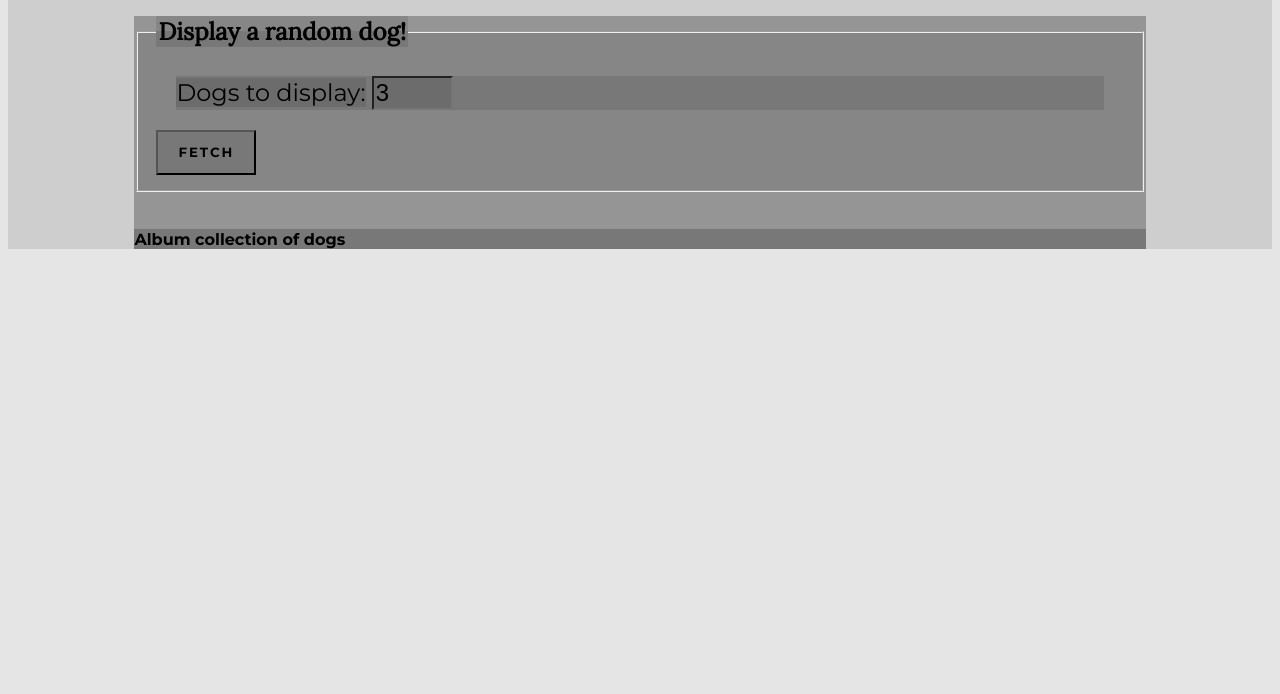
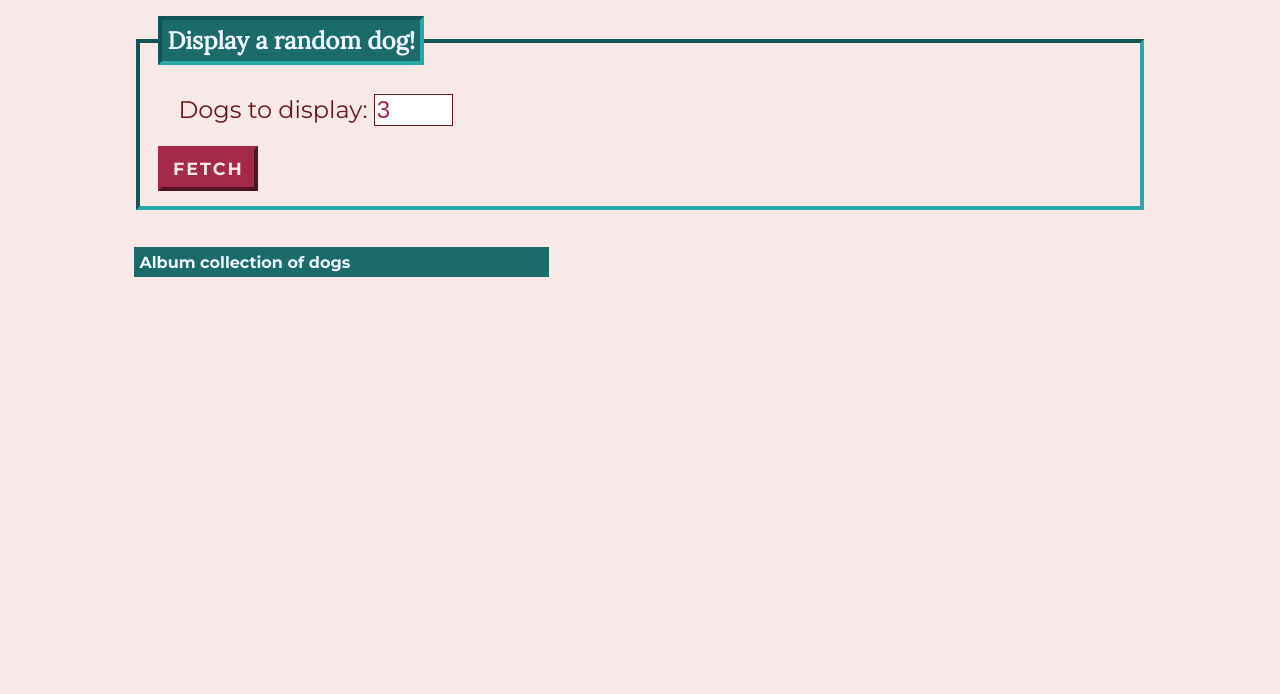
Before and after one commit to tommygebru/animated-spoon, a plain HTML site: page index.html in a window 1280 px wide. Shown: the part 106-800 px from the top of the page. Drawn offline with nearby package versions, Linux system fonts and the light colour scheme.

Commit message:
add color to text

```diff
--- a/main.css
+++ b/main.css
@@ -1,13 +1,16 @@
 /***************************
 B A S E   S T Y L E S
 ***************************/
-
+/*
 * {
 	background: rgba(0, 0, 0, .1);
 }
+*/
 body {
 	font-family: 'Lora', serif;
 	font-size: 1.5rem;
+  background: #f9e8e8;
+  color: #681a1a;
 }
 h1, h2, h3, h4, h5, h6, a, button, label {
 	font-family: 'Montserrat', sans-serif;
@@ -16,15 +19,34 @@ button {
 	width: 100px;
 	height: 45px;
 	font-weight: 700;
+  font-size: 1.1rem;
 	cursor: pointer;
 	letter-spacing: 2px;
 	text-transform: uppercase;
+  border: 4px outset #a52a49;
+  color: #f9e8e8;
+  background: #a52a49;
 }
+button:hover {
+  border: 4px inset #a52a49;
+  color: #f9e8e8;
+  background: #681a1a;
+}
+button:focus, input:focus {outline:0;}
+
 legend {
 	font-weight: 700;
+  border: 4px inset #2aa8a8;
+  background:#1b6b6b;
+  color: aliceblue;
+  padding: 5px;
 }
+fieldset{border: 4px inset #2aa8a8;}
+
 input {
 	font-size: 1.5rem;
+  color: #a52a49;
+  border: 1px solid #681a1a;
 }
 form div {
 	margin: 20px;
@@ -49,6 +71,12 @@ main {
 	justify-content: space-around;
 	flex-flow: row wrap;
 }
+#randomArticle h6 {
+  width: 40%;
+  padding: 5px;
+  background:#1b6b6b;
+  color: aliceblue;
+}
 img {
 	width: 250px;
 	height: 250px;
@@ -70,9 +98,6 @@ M E D I A   Q U E R I E S
 	main {
 		width: 95%;
 	}
-	button {
-		width: 80px;
-	}
 	img {
 		width: 300px;
 		height: 300px;
```
